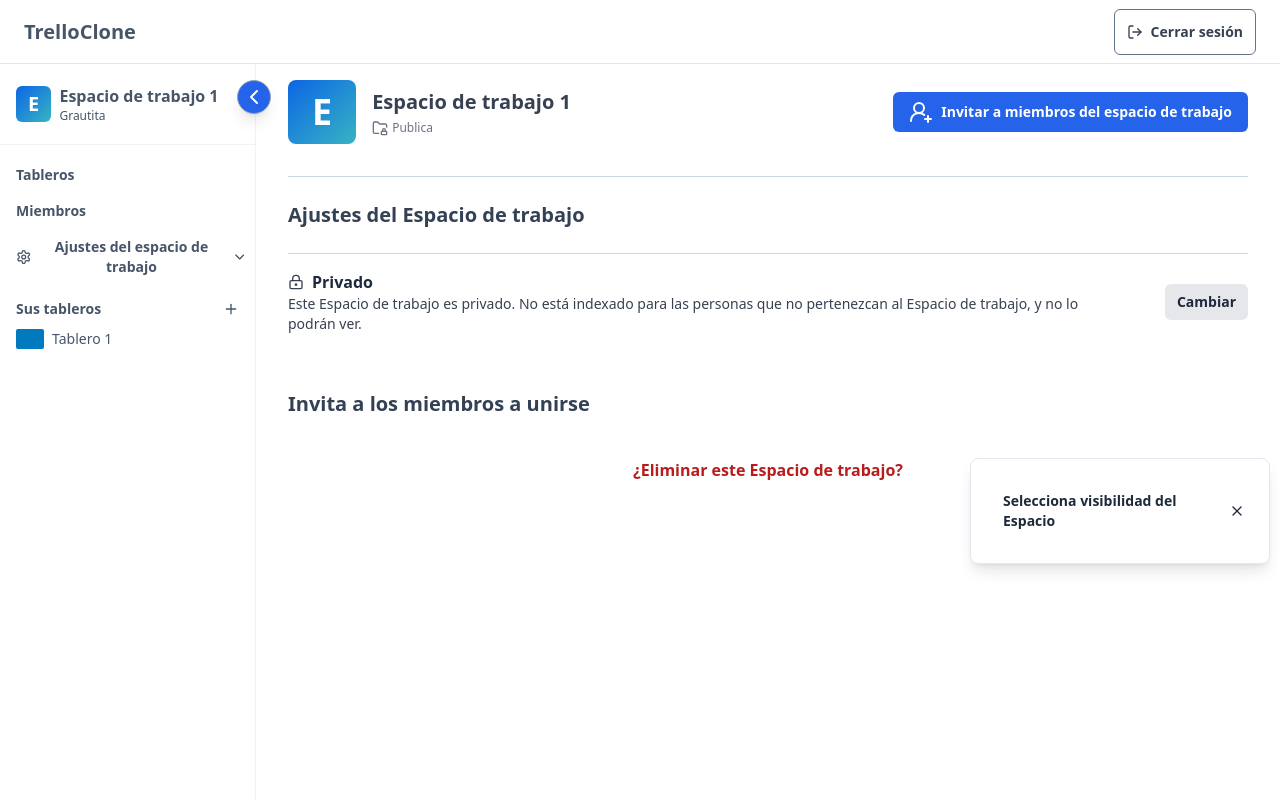
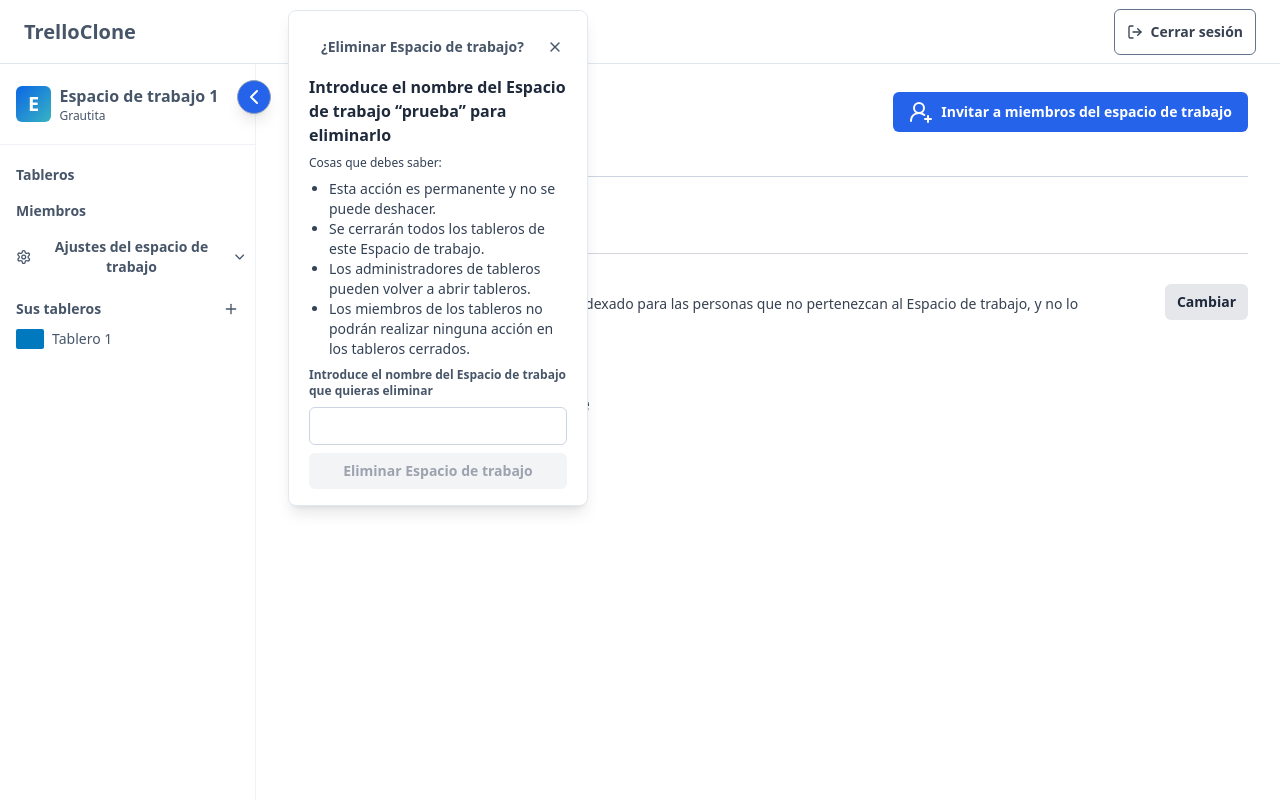
Before and after one commit to AlexisChebeste/trello-clone-ts, a React (Vite) app: page /w/1/account in a window 1280 px wide. Both pictures are taken after a click on the button "¿Eliminar este Espacio de trabajo?". Built offline with nearby package versions, Linux system fonts and the light colour scheme.

Commit message:
modalDelete

```diff
--- a/src/components/AccountPage/ModalDeleteWorkspace.tsx
+++ b/src/components/AccountPage/ModalDeleteWorkspace.tsx
@@ -1,5 +1,6 @@
 import { X } from "lucide-react";
-import ModalFlex from "../ModalFlex";
+import ModalFlex from "../ModalFlexLeft";
+import { useState } from "react";
 
 interface ModalBoardProps {
     isOpen: boolean;
@@ -9,12 +10,14 @@ interface ModalBoardProps {
 
 export default function ModalDeleteWorkspace({isOpen, onClose, buttonRef}: ModalBoardProps) {
 
+    const [name, setName] = useState('');
+
     if(!isOpen) return null;
     return (
-        <ModalFlex isOpen={isOpen} onClose={onClose} buttonRef={buttonRef} height={50}>
-            <div className="flex justify-between items-center py-4 px-5 text-slate-800">
-                <h3 className="text-sm font-semibold ml-3">
-                Selecciona visibilidad del Espacio
+        <ModalFlex isOpen={isOpen} onClose={onClose} buttonRef={buttonRef} height={480}>
+            <div className="flex justify-between items-center py-2 px-5">
+                <h3 className="text-sm font-semibold text-slate-600 ml-3">
+                ¿Eliminar Espacio de trabajo?
                 </h3>
                 <button
                 className="p-1 hover:bg-slate-200 rounded-full"
@@ -23,6 +26,30 @@ export default function ModalDeleteWorkspace({isOpen, onClose, buttonRef}: Modal
                 <X className="size-4" />
                 </button>
             </div>
+            <div className="flex flex-col justify-between px-5 text-slate-700 gap-2 text-sm">
+                <h4 className="text-base font-semibold text-slate-800 ">Introduce el nombre del Espacio de trabajo “prueba” para eliminarlo</h4>
+                <p className="text-xs font-medium">Cosas que debes saber:</p>
+                <ul className="text-sm font-normal list-disc  ml-5">
+                    <li>Esta acción es permanente y no se puede deshacer.</li>
+                    <li>Se cerrarán todos los tableros de este Espacio de trabajo.</li>
+                    <li>Los administradores de tableros pueden volver a abrir tableros.</li>
+                    <li>Los miembros de los tableros no podrán realizar ninguna acción en los tableros cerrados.</li>
+                </ul>
+            </div>
+            <div className="flex flex-col justify-center items-center gap-2 w-full px-5">
+                <label htmlFor="name" className="text-xs font-semibold text-slate-600">Introduce el nombre del Espacio de trabajo que quieras eliminar</label>
+                <input
+                    type="text"
+                    name="name"
+                    id="name"
+                    className="w-full p-2 border border-slate-300 rounded-md text-sm"
+                    value={name}
+                    onChange={e => setName(e.target.value)}
+                />
+                <button className={`w-full p-2   rounded-md  font-semibold text-sm ${name === 'prueba' ? 'cursor-pointer bg-red-600 hover:bg-red-700 text-white' : 'cursor-not-allowed bg-gray-100 text-gray-400'} transition-all duration-300`} disabled={name !== 'prueba'}>
+                    Eliminar Espacio de trabajo
+                </button>
+            </div>
 
 
         </ModalFlex>
--- a/src/components/AccountPage/ModalVisibility.tsx
+++ b/src/components/AccountPage/ModalVisibility.tsx
@@ -1,6 +1,6 @@
 
 import { Globe, LockKeyhole, X } from "lucide-react";
-import ModalFlex from "../ModalFlex";
+import ModalFlex from "../ModalFlexLeft";
 
 interface ModalBoardProps {
   isOpen: boolean;
--- a/src/components/ModalFlex.tsx
+++ b/src/components/ModalFlexLeft.tsx
@@ -8,15 +8,17 @@ interface ModalBoardProps {
     children: React.ReactNode;
     height: number;
     className?: string;
+    leftAdd?: number;
 }
 
-export default function ModalVisibility({
+export default function ModalFlexLeft({
   isOpen,
   onClose,
   buttonRef,
   children,
   height,
   className,
+  leftAdd,
 }: ModalBoardProps) {
   const [modalPosition, setModalPosition] = useState<{ top: number; left: number } | null>(null);
   const modalRef = useRef<HTMLDivElement>(null);
@@ -30,7 +32,7 @@ export default function ModalVisibility({
       const screenWidth = window.innerWidth;
       const screenHeight = window.innerHeight;
 
-      let left = buttonRect.right;
+      let left = buttonRect.left + (leftAdd ?? 0);
       let top = buttonRect.top;
 
       if (left + modalWidth > screenWidth) {
--- a/src/components/modals/ModalBoard.tsx
+++ b/src/components/modals/ModalBoard.tsx
@@ -3,7 +3,7 @@ import { useWorkspace } from "../../hooks/useWorkspace";
 import ModalBoardColorSelector from "./ModalBoardColorSelector";
 import ModalBoardButtons from "./ModalBoardButtons";
 import { colors, gradients } from "../../lib/colors";
-import ModalFlex from "../ModalFlex";
+import ModalFlex from "../ModalFlexLeft";
 
 interface ModalBoardProps {
   workspaceId: string;
@@ -34,7 +34,7 @@ export default function ModalBoard({
   }
 
   return (
-    <ModalFlex buttonRef={buttonRef} onClose={onClose} height={700} isOpen={isOpen} className="p-4">
+    <ModalFlex buttonRef={buttonRef} onClose={onClose} height={700} isOpen={isOpen} className="p-4" leftAdd={40}>
       <h2 id="modal-title" className="text-lg font-bold mb-4 text-slate-600 text-center">Nuevo Tablero</h2>
       <label
         htmlFor="board-name"
--- a/src/pages/Workspace/AccountPage.tsx
+++ b/src/pages/Workspace/AccountPage.tsx
@@ -29,7 +29,7 @@ export default function AccountPage(){
     return(
         <div className=" flex-1 h-full flex flex-col py-4 px-4 md:px-8 max-w-7xl mx-auto w-full  text-gray-500 overflow-y-auto ">
             <WorkspaceInfo logo={workspace.logo} name={workspace.name} description={workspace.description}>
-                <button className="text-sm bg-blue-600 text-white px-4 py-2 rounded-md flex items-center font-semibold max-w-max gap-2  hover:bg-blue-700 transition-colors duration-200 relative">
+                <button className="text-sm bg-blue-600 text-white px-4 py-2 rounded-md flex items-center font-semibold max-w-max gap-2  hover:bg-blue-700 transition-colors duration-200 ">
                     <UserRoundPlus  />
                     Invitar a miembros del espacio de trabajo
                 </button>
@@ -41,8 +41,14 @@ export default function AccountPage(){
                     <h3 className="text-slate-700 font-semibold text-xl">Invita a los miembros a unirse</h3>
 
                 </div>
-                <button ref={buttonRef} onClick={handleOpenModal} className="text-red-700 font-semibold hover:underline">¿Eliminar este Espacio de trabajo?</button>
-                <ModalDeleteWorkspace isOpen={isModalOpen} onClose={handleCloseModal} buttonRef={buttonRef} />
+                <div className="relative ">
+                    <button ref={buttonRef} onClick={handleOpenModal} className="text-red-700 font-semibold hover:underline ">
+                        ¿Eliminar este Espacio de trabajo?
+                    </button>
+                    <ModalDeleteWorkspace isOpen={isModalOpen} onClose={handleCloseModal} buttonRef={buttonRef} />
+                </div>
+
+
             </div>
         </div>
     )
```
